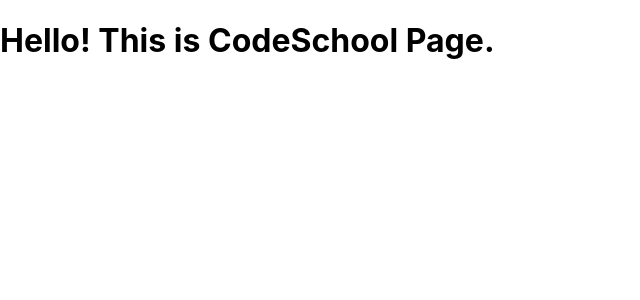
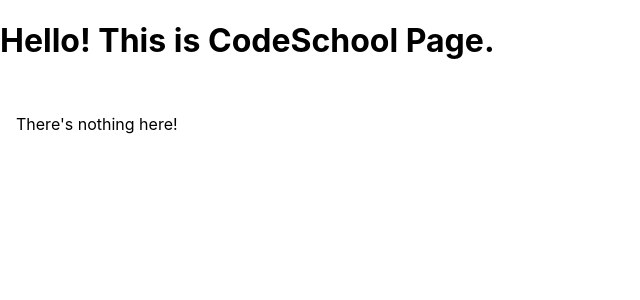
Before and after one commit to MarigoldJ/codeschool, a React (Create React App) app: page / in a window 1280 px wide. Shown: the top 300 px of the page, without its empty margins (0-640 px from the left). Built offline with nearby package versions, Linux system fonts and the light colour scheme.

Commit message:
[Feat] NotFound 페이지 추가/라우팅

```diff
--- a/src/App.tsx
+++ b/src/App.tsx
@@ -2,6 +2,7 @@ import React from "react";
 import { Route, Routes } from "react-router-dom";
 import CampDetail from "./pages/CampDetail";
 import Home from "./pages/Home";
+import NotFound from "./pages/NotFound";
 
 function App() {
   return (
@@ -10,6 +11,7 @@ function App() {
       <Routes>
         <Route path="/codeschool/" element={<Home />} />
         <Route path="/codeschool/detail/" element={<CampDetail />} />
+        <Route path="*" element={<NotFound />} />
       </Routes>
     </div>
   );
--- /dev/null
+++ b/src/pages/NotFound.tsx
@@ -0,0 +1,9 @@
+function NotFound() {
+  return (
+    <main style={{ padding: "1rem" }}>
+      <p>There's nothing here!</p>
+    </main>
+  );
+}
+
+export default NotFound;
```
